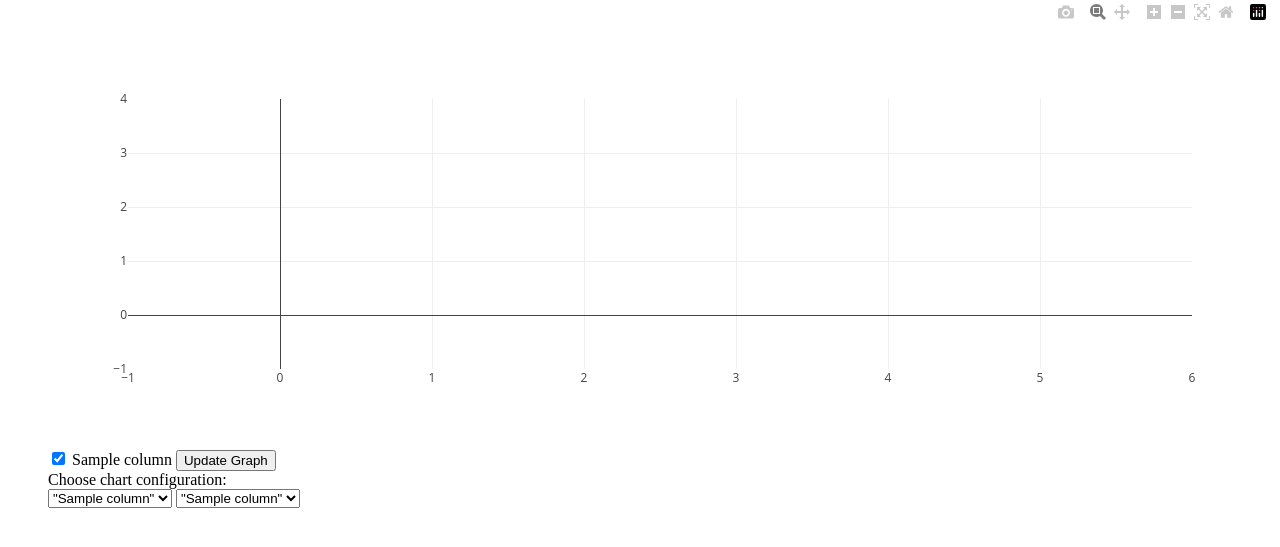
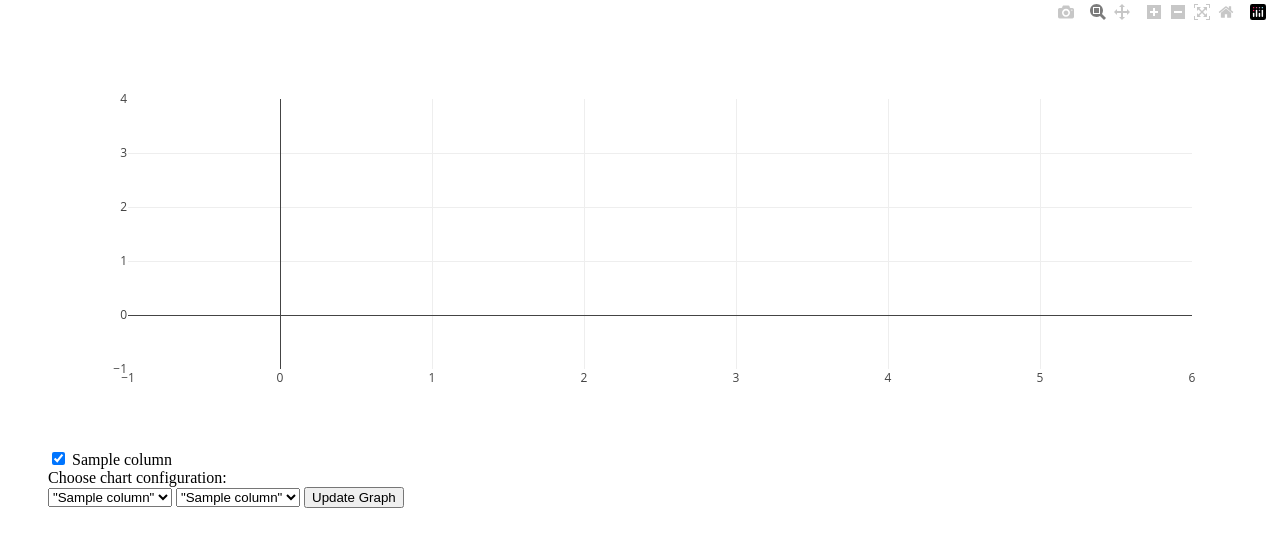
Before and after one commit to kesha001/DataVisFlask, a Python web app: template templates/charts.html in a window 1280 px wide. Shown: the part 118-665 px from the top of the page. Run offline with Jinja, Linux system fonts and the light colour scheme; the template is opened without the code that fills it: most values are stand-ins (such as "Sample title", 1, 10 or a date in 2020); some libraries are stand-ins or nearby versions.

Commit message:
small changes in chart html; started update chart class js

```diff
--- a/static/js/charts.js
+++ b/static/js/charts.js
@@ -8,6 +8,7 @@ export class Charts {
     activateUploadForm() {
         const chartForm = document.querySelector(".chart-upload-card");
         new UploadChartForm(chartForm);
+        new UpdateChartForm(chartForm);
     }
 
 }
@@ -18,8 +19,8 @@ class UploadChartForm {
         this.form = el.querySelector(".upload-form");
         this.uploadButton = this.form.querySelector('button[data-action="upload"]');
         this.uploadButtonNew = this.form.querySelector('button[data-action="upload-new"]');
-        this.chartContainer = el.querySelector(".chart")
-        this.chartList = el.querySelector(".chart-list")
+        this.chartContainer = el.querySelector(".chart");
+        this.chartList = el.querySelector(".chart-list");
         this.uploadButton.addEventListener(
           "click",
           this.handleUploadClick.bind(this)
@@ -36,18 +37,18 @@ class UploadChartForm {
     handleUploadClick(event) {
         event.preventDefault();
         // sendData(this.form, this.addChartToList)
-        sendData(this.form, this.showUploaded)
+        sendData(this.form, this.showUploaded);
     }
 
     handleUploadNewClick(event) {
         event.preventDefault();
-        sendData(this.form, this.addChartToList)
+        sendData(this.form, this.addChartToList);
     }
 
     showUploaded(rawData) {
         const graphData = JSON.parse(rawData);
 
-        console.log(graphData)
+        console.log(graphData);
 
 
         Plotly.newPlot(this.chartContainer, graphData.data);
@@ -72,10 +73,24 @@ class UploadChartForm {
 
         chartList.insertBefore(newChartCard, chartList.children[0].nextSibling);
     }
+}
+
+class UpdateChartForm {
+    constructor(el) {
+        this.chartContainer = el.querySelector("chart");
+        this.chartList = el.querySelector(".chart-list");
+        this.chartCard = el.querySelector(".chart-card");
+        this.chartSelector = this.chartCard.querySelector("column-selectors-bar-chart");
+        this.updateButton = this.chartSelector.querySelector(".update-bar-chart");
+        this.selectorX = this.chartSelector.querySelector("bar-chart-columns-x");
+        this.selectorY = this.chartSelector.querySelector("bar-chart-columns-y");
+
+        console.log(this.chartList);
+
+    }
+}
 
 
-
-}
 
 function main() {
     new Charts();
--- a/templates/_chart_card.html
+++ b/templates/_chart_card.html
@@ -6,20 +6,27 @@
                 <input type="checkbox" class="column-checkbox" value="{{ column }}" checked> {{ column }}
             </label>
         {% endfor %}
-        <button id="update-graph">Update Graph</button>
     </div>
 
     <label for="column-selectors-bar-chart">Choose chart configuration:</label>
-    <div name="column-selectors-bar-chart">
-        <select name="bar-chart-columns-x">
+    <div class="column-selectors-bar-chart">
+        <select class="bar-chart-columns-x">
             {% for column in columns %}
                 <option value="{{ column }}">"{{ column }}"</option>
             {% endfor %}
         </select>
-        <select name="bar-chart-columns-y">
+        <select class="bar-chart-columns-y">
             {% for column in columns %}
                 <option value="{{ column }}">"{{ column }}"</option>
             {% endfor %}
         </select>
+        <button class="update-bar-chart">Update Graph</button>
     </div>
 </li>
+<script>
+    $(document).ready(function () {
+        $(".update-bar-chart").on("click", function () {
+            console.log("Button clicked!");
+        });
+    });
+</script>
--- a/templates/charts.html
+++ b/templates/charts.html
@@ -6,6 +6,7 @@
     {# <link rel="stylesheet" href="{{ url_for('static', filename='css/style.css') }}"> #}
     <link rel="stylesheet" href="{{ url_for('static', filename='css/charts.css') }}">
     <script src='https://cdn.plot.ly/plotly-latest.min.js'></script>
+    <script src="https://code.jquery.com/jquery-3.6.0.min.js"></script>
 </head>
 <body>
     <h1>
```
